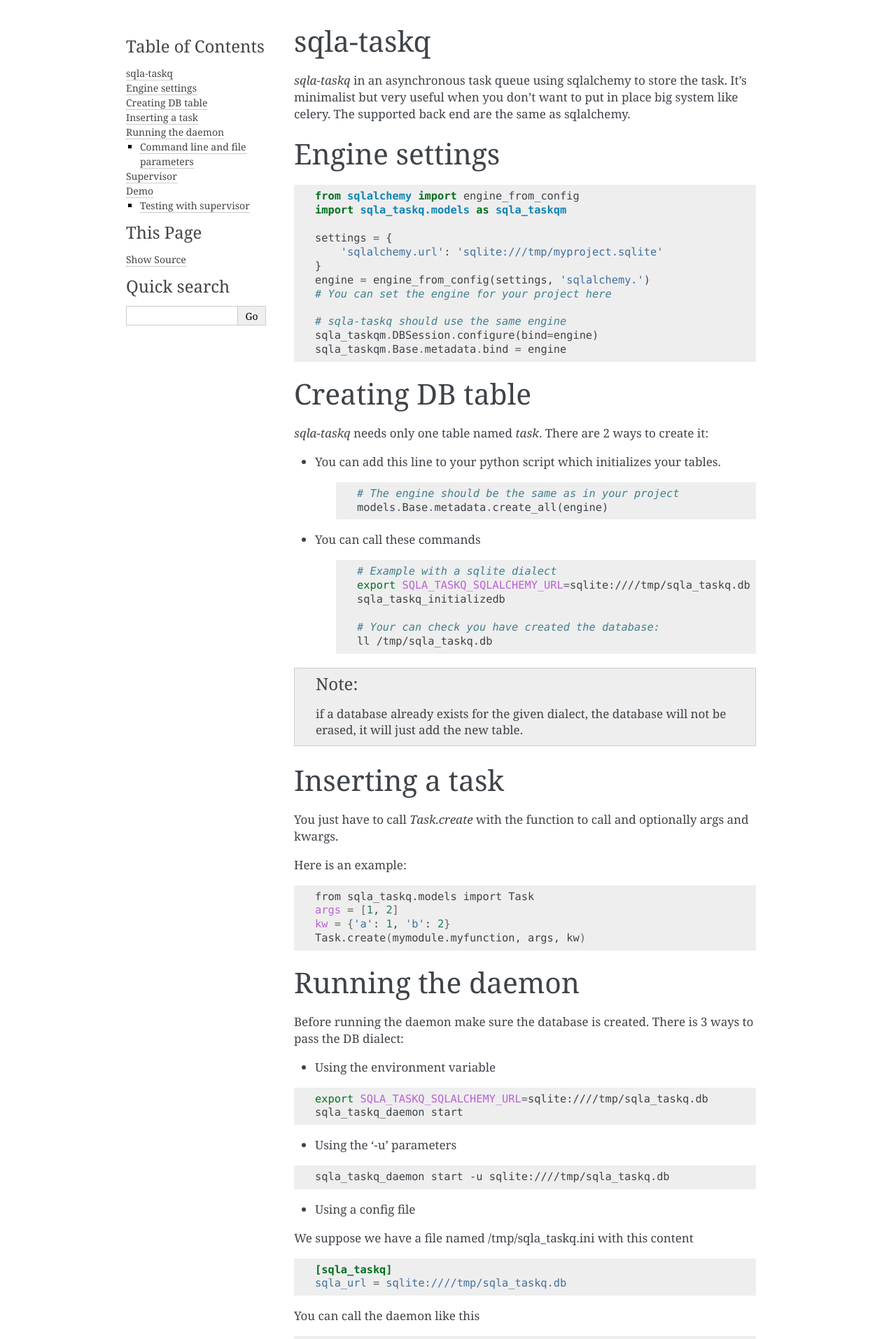
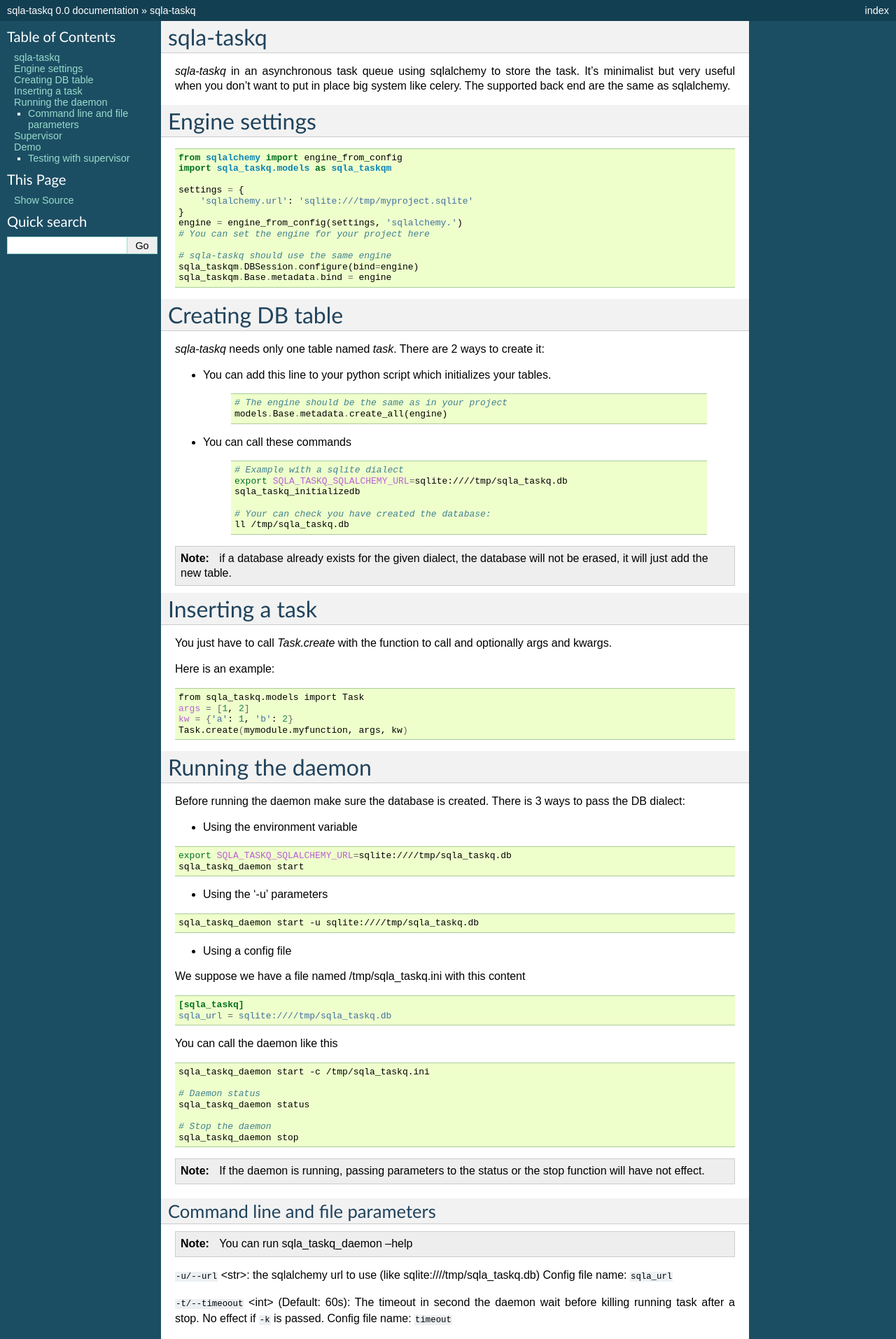
Before and after one commit to LeResKP/sqla-taskq, a Sphinx documentation site: the page built from docs/index.rst, in a window 1280 px wide. Shown: the top 1913 px of the page at 70% size. Built offline with Sphinx 7.4.7, drawn with Linux system fonts in a browser that asks for light colours; some of the changed text lies outside the part shown.

Commit message:
FIx doc link and theme

```diff
--- a/docs/conf.py
+++ b/docs/conf.py
@@ -111,7 +111,7 @@
 
 # The theme to use for HTML and HTML Help pages.  See the documentation for
 # a list of builtin themes.
-html_theme = 'alabaster'
+html_theme = 'default'
 
 # Theme options are theme-specific and customize the look and feel of a theme
 # further.  For a list of options available for each theme, see the
--- a/docs/index.rst
+++ b/docs/index.rst
@@ -139,7 +139,7 @@
 
 sqla-taskq can be run with supervisor.
 
-You can add this config to your supervisor config or create a new one like in `this example file <https://github.com/LeResKP/sqla-taskq/blob/develop/sqla-taskq/examples/supervisor.conf>`_.
+You can add this config to your supervisor config or create a new one like in `this example file <https://github.com/LeResKP/sqla-taskq/blob/master/sqla_taskq/examples/supervisor.conf>`_.
 
 .. code-block:: ini
 
```
